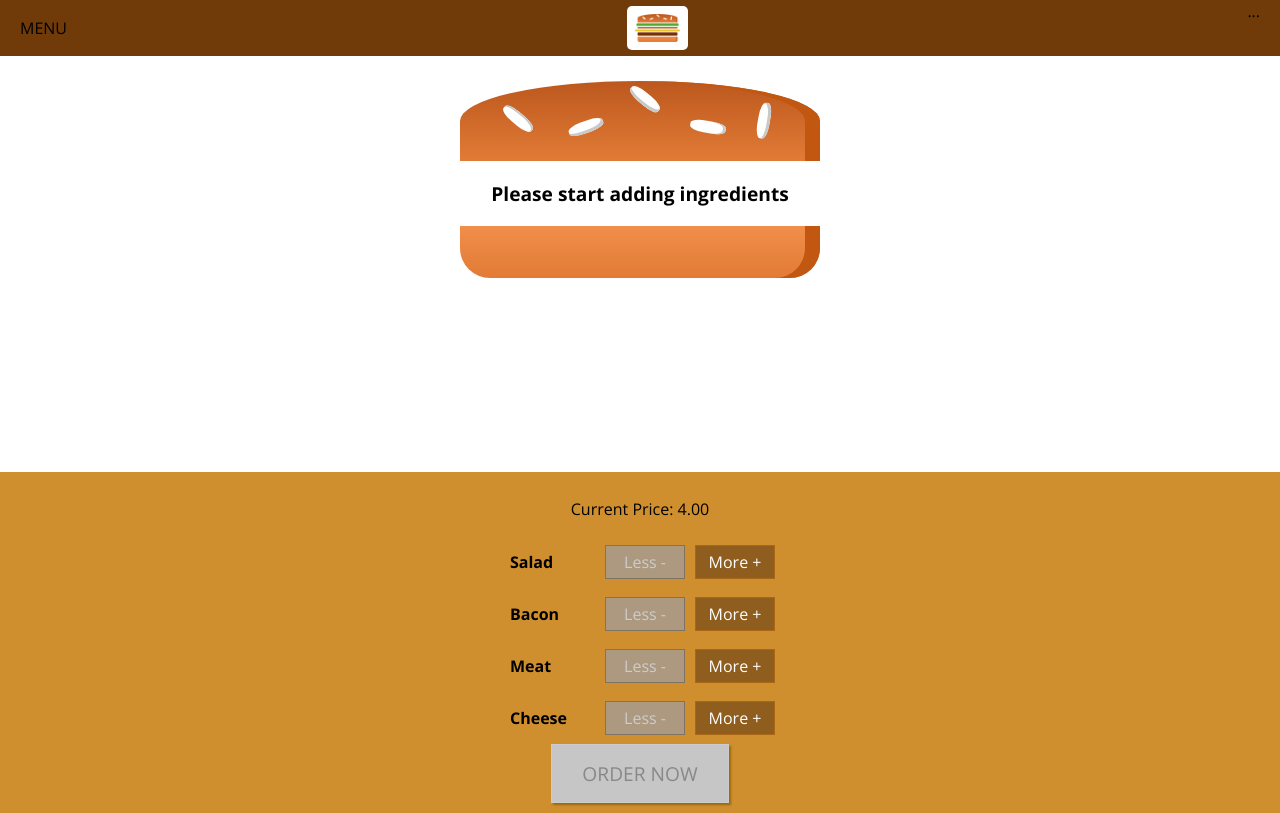
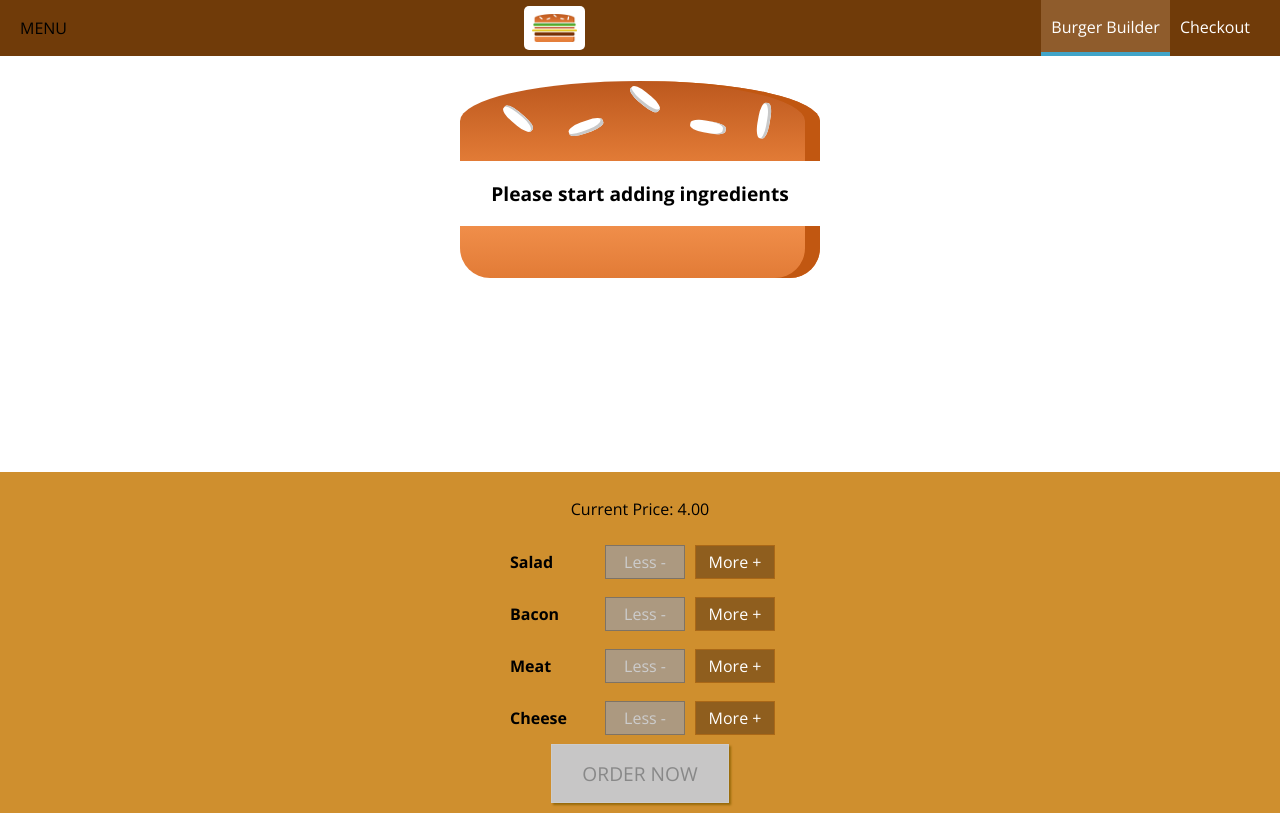
Before and after one commit to cwatts07/burger-builder, a React (Create React App) app: page / in a window 1280 px wide. Built offline with nearby package versions, Linux system fonts and the light colour scheme.

Commit message:
Through lesson 172

```diff
--- /dev/null
+++ b/src/components/Navigation/NavigationItems/NavigationItem/NavigationItem.js
@@ -0,0 +1,24 @@
+import React from 'react';
+import PropTypes from 'prop-types';
+
+import styles from './NavigationItem.module.css';
+
+const NavigationItem = props => {
+  return (
+    <li className={styles.NavigationItem}>
+      <a
+        href={props.link}
+        className={props.active ? styles.active : null}
+      >
+        {props.children}
+      </a>
+    </li>
+  );
+};
+
+NavigationItem.propTypes = {
+  link: PropTypes.string,
+  active: PropTypes.bool
+};
+
+export default NavigationItem;
--- /dev/null
+++ b/src/components/Navigation/NavigationItems/NavigationItem/NavigationItem.module.css
@@ -0,0 +1,24 @@
+.NavigationItem{
+  margin: 0;
+  box-sizing: border-box;
+  display: flex;
+  height: 100%;
+  align-items: center;
+}
+
+.NavigationItem a {
+  color: white;
+  text-decoration: none;
+  height: 100%;
+  padding: 16px 10px;
+  border-bottom: 4px solid transparent;
+  box-sizing: border-box;
+}
+
+.NavigationItem a:hover,
+.NavigationItem a:active,
+.NavigationItem a.active{
+  background-color: #8F5C2C;
+  border-bottom: 4px solid #40A4C8;
+  color: white;
+}
--- /dev/null
+++ b/src/components/Navigation/NavigationItems/NavigationItems.js
@@ -0,0 +1,15 @@
+import React from 'react';
+
+import NavigationItem from "./NavigationItem/NavigationItem";
+import styles from './NavigationItems.module.css'
+
+const NavigationItems = () => {
+  return (
+    <ul className={styles.NavigationItems}>
+      <NavigationItem link={'/'} active>Burger Builder</NavigationItem>
+      <NavigationItem link={'/'}>Checkout</NavigationItem>
+    </ul>
+  );
+};
+
+export default NavigationItems;
--- /dev/null
+++ b/src/components/Navigation/NavigationItems/NavigationItems.module.css
@@ -0,0 +1,8 @@
+.NavigationItems{
+  margin: 0;
+  padding: 0;
+  list-style: none;
+  display: flex;
+  align-items: center;
+  height: 100%;
+}
--- a/src/components/Navigation/Toolbar/Toolbar.js
+++ b/src/components/Navigation/Toolbar/Toolbar.js
@@ -3,6 +3,7 @@ import PropTypes from 'prop-types';
 
 import styles from './Toolbar.module.css';
 import Logo from "../../Logo/Logo";
+import NavigationItems from "../NavigationItems/NavigationItems";
 
 const MyComponent = props => {
   return (
@@ -10,7 +11,7 @@ const MyComponent = props => {
       <div>MENU</div>
       <Logo />
       <nav>
-        ...
+        <NavigationItems/>
       </nav>
     </header>
   );
```
